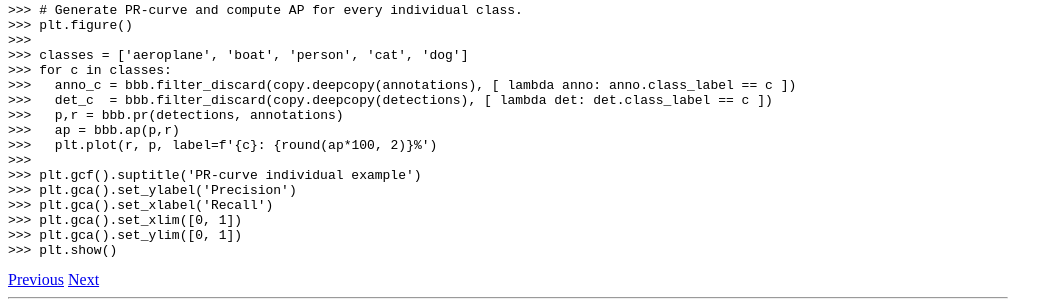
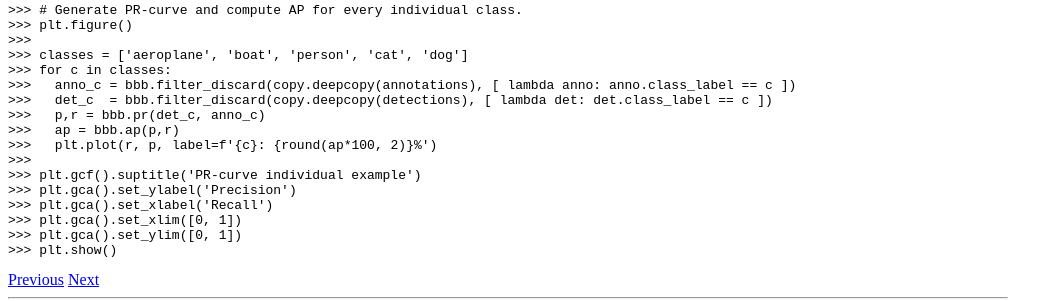
Before and after one commit to czhu12/brambox, a Sphinx documentation site: the page built from docs/notes/01-using.rst, in a window 1280 px wide and 900 px high, scrolled down 2045 px. Shown: the part 525-826 px from the top of the window, without its empty margins (0-1063 px from the left). Built offline with Sphinx 7.4.7 and the Read the Docs theme 2.0.0, drawn with Linux system fonts in a browser that asks for light colours; the version number could not be read and is left out.

Commit message:
Fixed minor typo in documentation usage guide

```diff
--- a/docs/notes/01-using.rst
+++ b/docs/notes/01-using.rst
@@ -133,7 +133,7 @@ Here are some examples, where we plot the values using matplotlib_.
 >>> for c in classes:
 >>>   anno_c = bbb.filter_discard(copy.deepcopy(annotations), [ lambda anno: anno.class_label == c ])
 >>>   det_c  = bbb.filter_discard(copy.deepcopy(detections), [ lambda det: det.class_label == c ])
->>>   p,r = bbb.pr(detections, annotations)
+>>>   p,r = bbb.pr(det_c, anno_c)
 >>>   ap = bbb.ap(p,r)
 >>>   plt.plot(r, p, label=f'{c}: {round(ap*100, 2)}%')
 >>>
```
